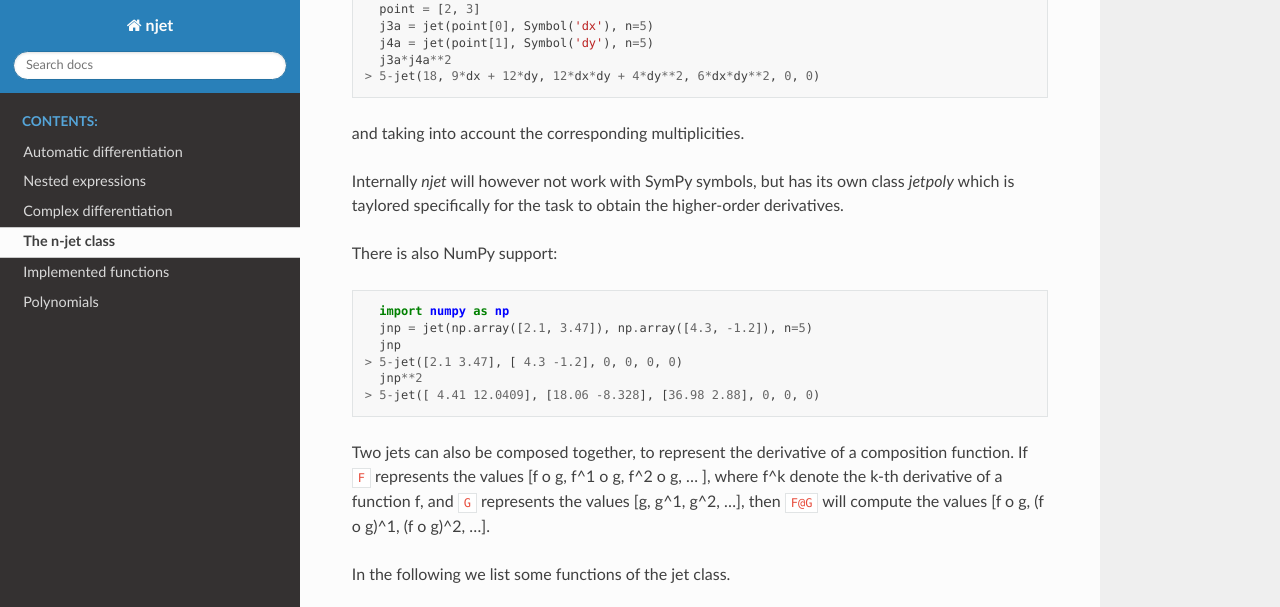
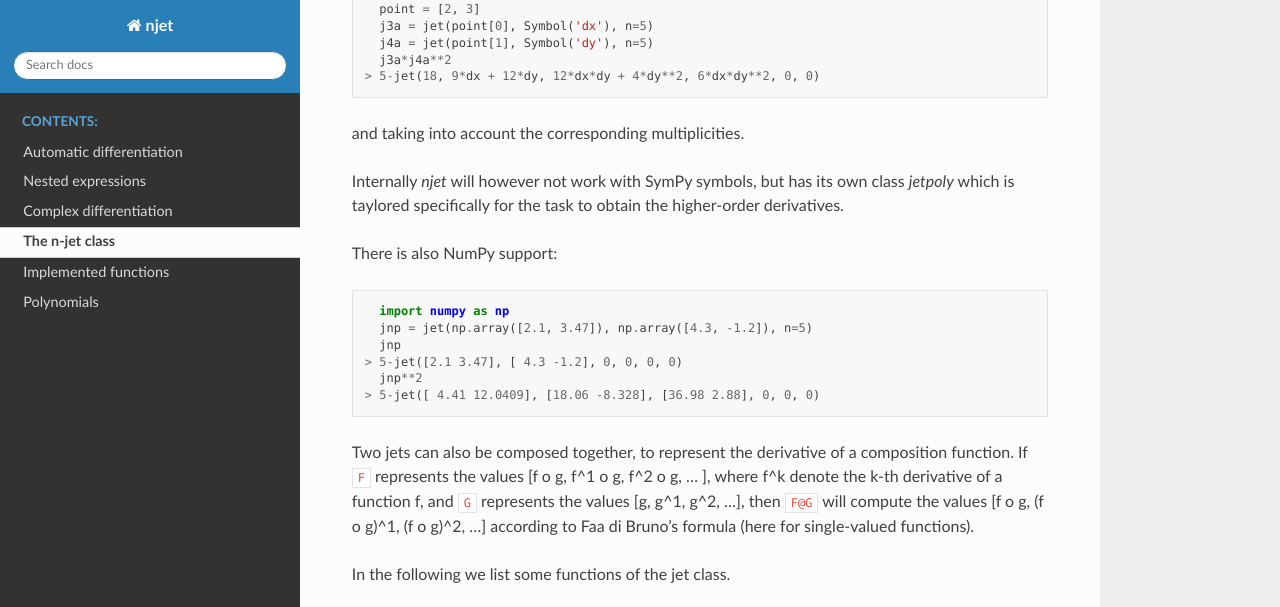
Before and after one commit to mtitze/njet, a Sphinx documentation site: the page built from docs/source/jet.rst, in a window 1280 px wide and 900 px high, scrolled down 1682 px, cut to the strip 0-607 px from the top of the window. Built offline with Sphinx 7.4.7 and the Read the Docs theme 2.0.0, drawn with Linux system fonts in a browser that asks for light colours; pages that are not in the unit, such as notebooks, are missing from menus.

Commit message:
docs update

```diff
--- a/docs/source/index.rst
+++ b/docs/source/index.rst
@@ -14,6 +14,7 @@ Latest version: |release|
 
    ad.rst
    jet.rst
+   extras.rst
    functions.rst
    poly.rst
    common.rst
--- a/docs/source/jet.rst
+++ b/docs/source/jet.rst
@@ -104,7 +104,7 @@ There is also NumPy support:
 Two jets can also be composed together, to represent the derivative of a composition function. If ``F`` represents the values [f o g, f^1 o g, f^2 o g, ... ],
 where f^k denote the k-th derivative of a function f, and ``G`` represents
 the values [g, g^1, g^2, ...], then ``F@G`` will compute the values
-[f o g, (f o g)^1, (f o g)^2, ...].
+[f o g, (f o g)^1, (f o g)^2, ...] according to Faa di Bruno's formula (here for single-valued functions).
 
 In the following we list some functions of the jet class.
 
```
Also changed, not shown: README.md (+1 -0 lines).
